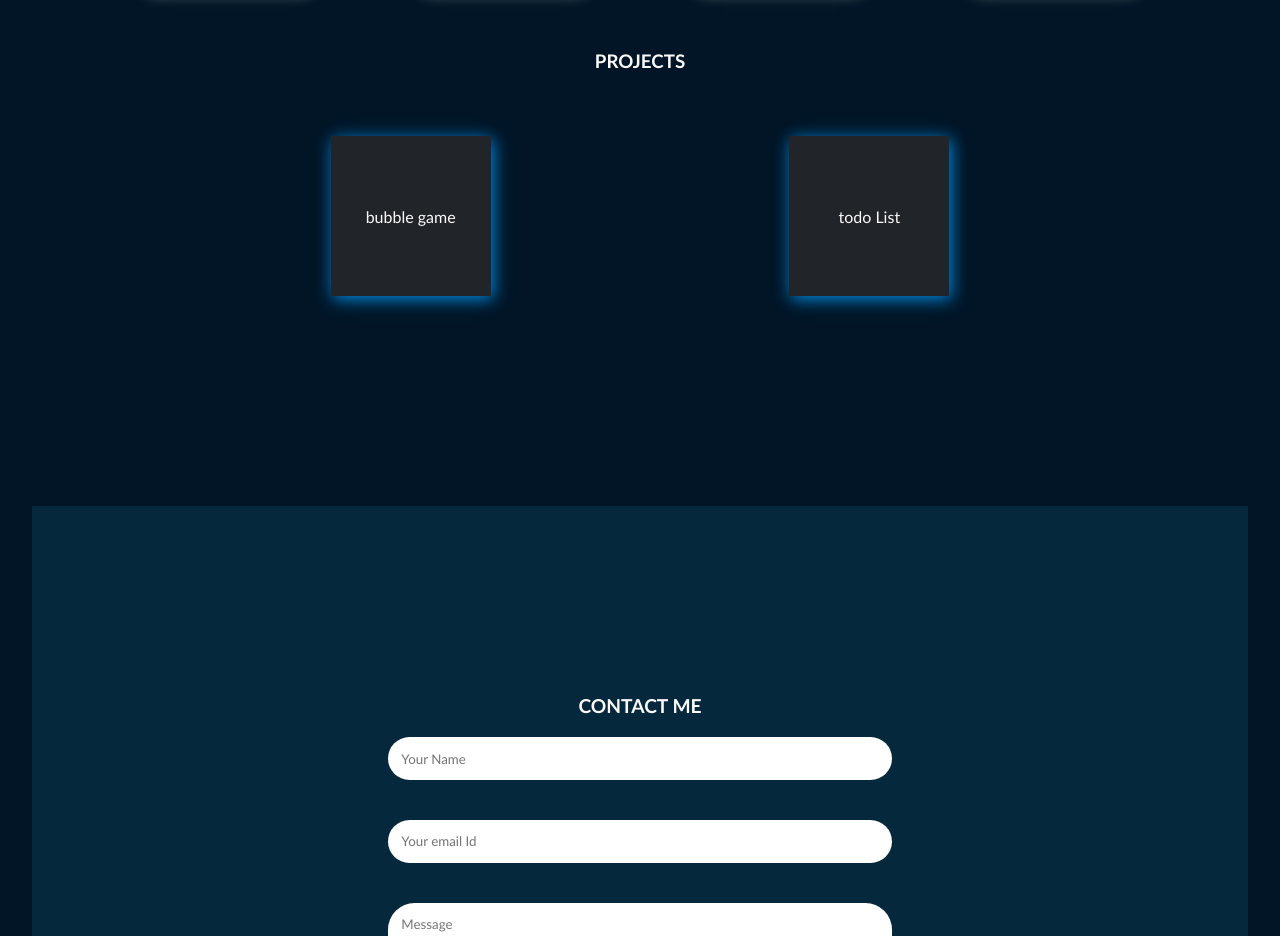
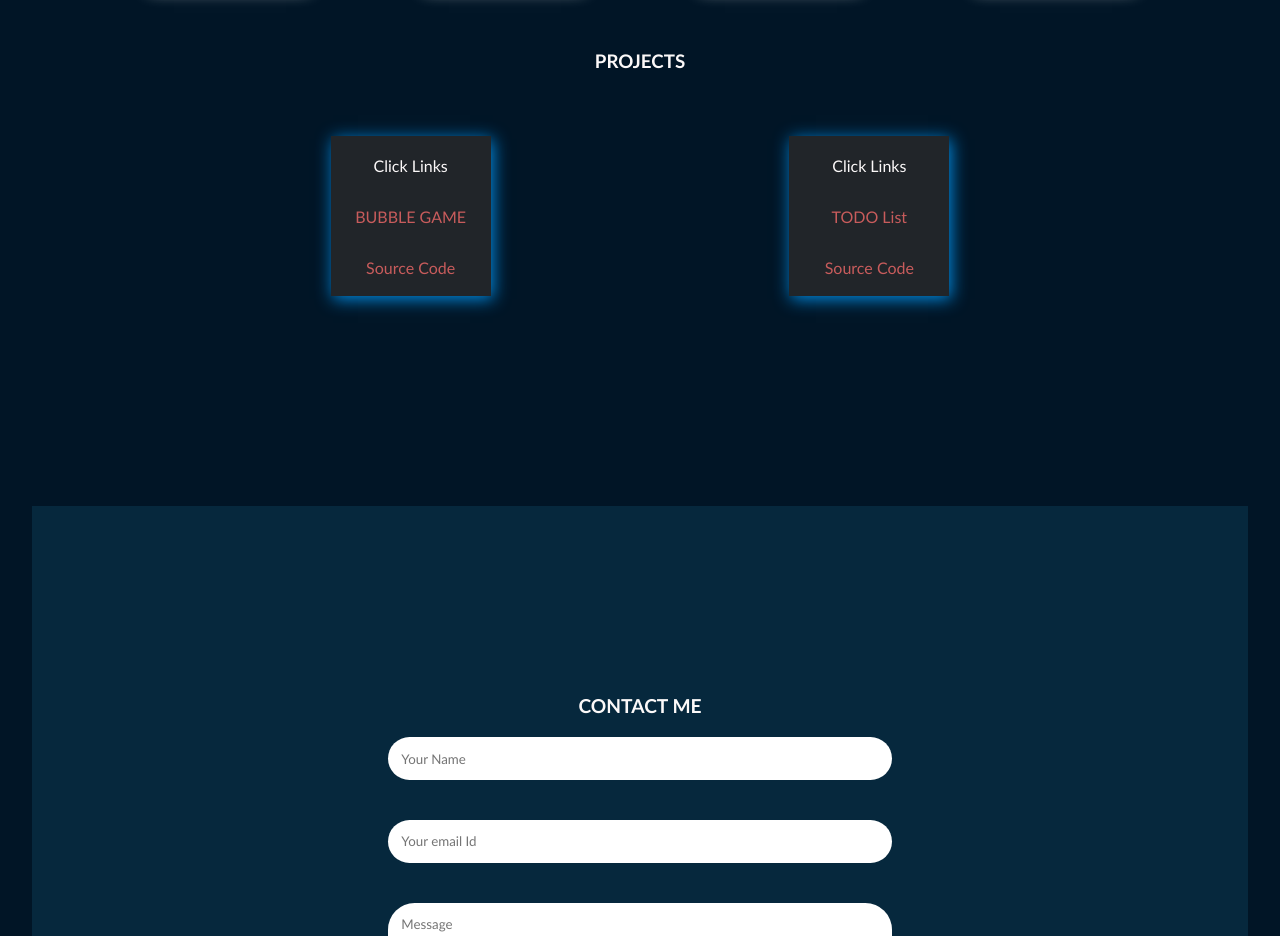
Before and after one commit to vishalprabhu2018/vishalPortfolio, a plain HTML site: page index.html in a window 1280 px wide. Shown: the part 1260-2196 px from the top of the page. Drawn offline with Linux system fonts and the light colour scheme.

Commit message:
project list updated

```diff
--- a/script.js
+++ b/script.js
@@ -3,7 +3,7 @@
 
 const arr=['HTML','CSS','JS'];
 const arr2=['./assests/images/communication.png','./assests/images/creativity.png', './assests/images/decision-making.png', './assests/images/teamwork.png'];
-const arr3=[{name:'bubble game', link:'https://vishalprabhu2018.github.io/bubbleGame/'},{name:'todo List', link:'https://todo-nu-five-26.vercel.app/'}]
+const arr3=[{name:'BUBBLE GAME', link:'https://vishalprabhu2018.github.io/bubbleGame/',github:'htttps://google.com'},{name:'TODO List', link:'https://todo-nu-five-26.vercel.app/',github:'https://www.google.com'}]
 
 
 //skills card
@@ -35,7 +35,7 @@ function makeCard2(arr){
 
         element='';
         let op=arr.forEach((item)=>{
-            element+=`<div class='box' id='b3'> <a href=${item.link} target='_blank'> ${item.name} </a> </div>`
+            element+=`<div class='box flex-col' id='b3'> <p>Click Links</p> <a class="red" href=${item.link} target='_blank'> ${item.name} </a> <a href=${item.github} class="red" target='_blank'> Source Code </a></div>`
         })
 
         // for(let i=0;i<arr.length;i++){
--- a/style.css
+++ b/style.css
@@ -235,6 +235,14 @@ form button {
 }
 
 
+.flex-col {
+    display: flex;
+    flex-direction: column;
+    gap: 2em;
+}
+.red{
+    color:#c85c5c
+}
 
 /* media queries */
 /*
@@ -250,6 +258,7 @@ form button {
         gap: 5em;
         max-width: 70em;
         overflow-wrap: inherit;
+
     }
 
     header {
```
